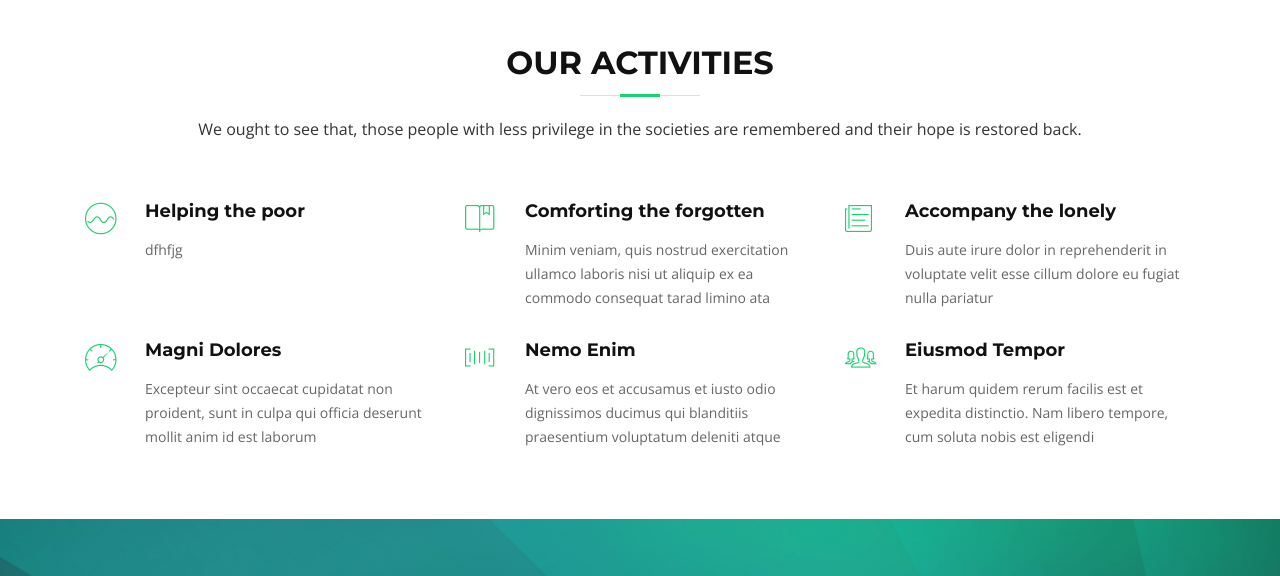
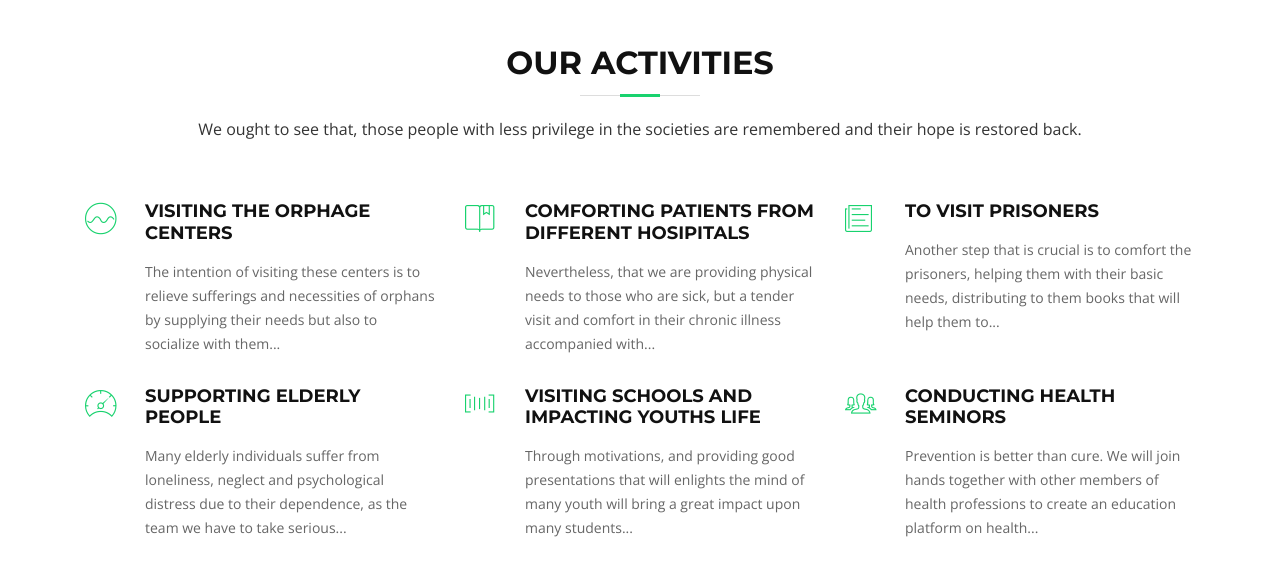
Before and after one commit to eliyajoseph7/Charity-app, a Django app: page / in a window 1280 px wide. Shown: the part 1765-2341 px from the top of the page. Run offline with Django 3.2, Linux system fonts and the light colour scheme; data that the repository does not hold is empty; some libraries are stand-ins or nearby versions; some web fonts are replaced.

Commit message:
files modified

```diff
--- a/hope/templates/hope/footer/footer.html
+++ b/hope/templates/hope/footer/footer.html
@@ -6,8 +6,8 @@
 
                 <div class="col-lg-3 col-md-6 footer-info">
                     <h3>ThereIsHope</h3>
-                    <p>Cras fermentum odio eu feugiat lide par naso tierra. Justo eget nada terra videa magna derita valies darta donna mare fermentum iaculis eu non diam phasellus. Scelerisque felis imperdiet proin fermentum leo. Amet volutpat consequat
-                        mauris nunc congue.</p>
+                    <p>The main objective of this society is to restore and bring the living hope in the lives of many people who seems neglected, uncared and forgotten. This special groups includes, orphans, drug addicted people, prisoners, elderly people,
+                        patients from the hospitals, also children who are homeless.</p>
                 </div>
 
                 <div class="col-lg-3 col-md-6 footer-links">
--- a/hope/templates/hope/pages/index.html
+++ b/hope/templates/hope/pages/index.html
@@ -80,7 +80,7 @@
     <div class="row">
         <div class="col-md-6">
             <div class="container text-center">
-                <h3>Get to know us</h3>
+                <h3>What is ThereIsHope?</h3>
                 <p> There is hope foundation group, is the society created on 1st of august 2020, consisting of both undergraduates, graduates, other supporters outside the campus, Created with the purpose of bringing back the living hope to the thousands
                     of people who are suffering outside over there</p>
                 <a class="cta-btn" href="{% url 'hope:about' %}#abt">See More</a>
@@ -192,7 +192,7 @@
             <div class="row">
                 <div class="col-lg-3 col-md-6 wow fadeInUp tm">
                     <div class="member h-100">
-                        <img src="{% static 'assets/img/victor.jpg' %}" class="w-100 h-100" alt="">
+                        <img src="{% static 'assets/img/victor2.jpg' %}" class="w-100 h-100" alt="">
                         <div class="member-info">
                             <div class="member-info-content">
                                 <h4>Victor Jumanne Joshua </h4>
--- a/hope/templates/hope/pages/indexComponents/activities.html
+++ b/hope/templates/hope/pages/indexComponents/activities.html
@@ -10,33 +10,33 @@
 
             <div class="col-lg-4 col-md-6 box wow bounceInUp" data-wow-duration="1.4s">
                 <div class="icon"><i class="ion-ios-analytics-outline"></i></div>
-                <h4 class="title"><a href="">Helping the poor</a></h4>
-                <p class="description">dfhfjg</p>
+                <h4 class="title"><a href="{% url 'hope:activities' %}#first">VISITING THE ORPHAGE CENTERS</a></h4>
+                <p class="description">The intention of visiting these centers is to relieve sufferings and necessities of orphans by supplying their needs but also to socialize with them...</p>
             </div>
             <div class="col-lg-4 col-md-6 box wow bounceInUp" data-wow-duration="1.4s">
                 <div class="icon"><i class="ion-ios-bookmarks-outline"></i></div>
-                <h4 class="title"><a href="">Comforting the forgotten</a></h4>
-                <p class="description">Minim veniam, quis nostrud exercitation ullamco laboris nisi ut aliquip ex ea commodo consequat tarad limino ata</p>
+                <h4 class="title"><a href="{% url 'hope:activities' %}#1">COMFORTING PATIENTS FROM DIFFERENT HOSIPITALS</a></h4>
+                <p class="description">Nevertheless, that we are providing physical needs to those who are sick, but a tender visit and comfort in their chronic illness accompanied with...</p>
             </div>
             <div class="col-lg-4 col-md-6 box wow bounceInUp" data-wow-duration="1.4s">
                 <div class="icon"><i class="ion-ios-paper-outline"></i></div>
-                <h4 class="title"><a href="">Accompany the lonely</a></h4>
-                <p class="description">Duis aute irure dolor in reprehenderit in voluptate velit esse cillum dolore eu fugiat nulla pariatur</p>
+                <h4 class="title"><a href="{% url 'hope:activities' %}#2">TO VISIT PRISONERS</a></h4>
+                <p class="description">Another step that is crucial is to comfort the prisoners, helping them with their basic needs, distributing to them books that will help them to...</p>
             </div>
             <div class="col-lg-4 col-md-6 box wow bounceInUp" data-wow-delay="0.1s" data-wow-duration="1.4s">
                 <div class="icon"><i class="ion-ios-speedometer-outline"></i></div>
-                <h4 class="title"><a href="">Magni Dolores</a></h4>
-                <p class="description">Excepteur sint occaecat cupidatat non proident, sunt in culpa qui officia deserunt mollit anim id est laborum</p>
+                <h4 class="title"><a href="{% url 'hope:activities' %}#3">SUPPORTING ELDERLY PEOPLE</a></h4>
+                <p class="description">Many elderly individuals suffer from loneliness, neglect and psychological distress due to their dependence, as the team we have to take serious...</p>
             </div>
             <div class="col-lg-4 col-md-6 box wow bounceInUp" data-wow-delay="0.1s" data-wow-duration="1.4s">
                 <div class="icon"><i class="ion-ios-barcode-outline"></i></div>
-                <h4 class="title"><a href="">Nemo Enim</a></h4>
-                <p class="description">At vero eos et accusamus et iusto odio dignissimos ducimus qui blanditiis praesentium voluptatum deleniti atque</p>
+                <h4 class="title"><a href="{% url 'hope:activities' %}#4">VISITING SCHOOLS AND IMPACTING YOUTHS LIFE</a></h4>
+                <p class="description">Through motivations, and providing good presentations that will enlights the mind of many youth will bring a great impact upon many students...</p>
             </div>
             <div class="col-lg-4 col-md-6 box wow bounceInUp" data-wow-delay="0.1s" data-wow-duration="1.4s">
                 <div class="icon"><i class="ion-ios-people-outline"></i></div>
-                <h4 class="title"><a href="">Eiusmod Tempor</a></h4>
-                <p class="description">Et harum quidem rerum facilis est et expedita distinctio. Nam libero tempore, cum soluta nobis est eligendi</p>
+                <h4 class="title"><a href="{% url 'hope:activities' %}#5">CONDUCTING HEALTH SEMINORS</a></h4>
+                <p class="description">Prevention is better than cure. We will join hands together with other members of health professions to create an education platform on health...</p>
             </div>
 
         </div>
--- a/hope/urls.py
+++ b/hope/urls.py
@@ -10,6 +10,7 @@ urlpatterns = [
     path('about', v.about_view, name='about'),
     path('view/<slug:slug>', v.blog_view, name='view'),
     path('contactMessage', v.contact_view, name='message'),
+    path('activities', v.activities_view, name='activities'),
     path('portfolios', v.portfolio_view, name='portfolios'),
     path('about-me', v.about_me, name='about_me'),
     path('donate', v.donation_view, name='donation'),
--- a/hope/views.py
+++ b/hope/views.py
@@ -37,6 +37,8 @@ def portfolio_view(request):
 def about_me(request):
     return render(request, 'hope/pages/aboutMe.html')
 
+def activities_view(request):
+    return render(request, 'hope/pages/activitiesPage.html')
 
 def donation_view(request):
 
```
Also changed, not shown: ThereIsHope/static/assets/img/otieno.jpg, ThereIsHope/static/assets/img/testimonial-1.jpg (deleted), ThereIsHope/static/assets/img/testimonial-2.jpg (deleted), ThereIsHope/static/assets/img/testimonial-3.jpg (deleted), ThereIsHope/static/assets/img/testimonial-4.jpg (deleted), ThereIsHope/static/assets/img/testimonial-5.jpg (deleted), ThereIsHope/static/assets/img/venture.jpg.
